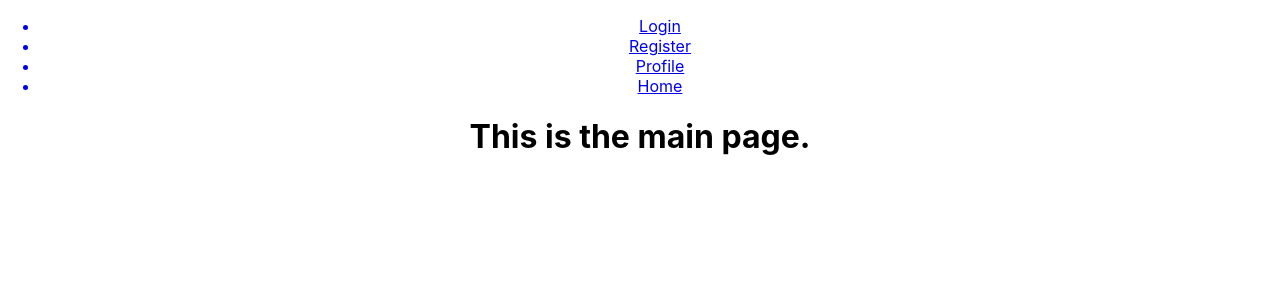
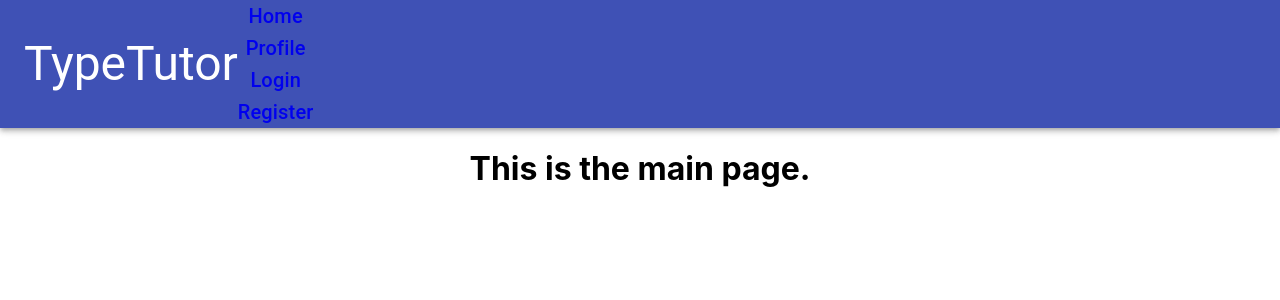
Before and after one commit to httpdaniel/type-tutor, a React (Create React App) app in the folder type-tutor-ui/: page / in a window 1280 px wide. Shown: the top 300 px of the page. Built offline with nearby package versions, Linux system fonts and the light colour scheme.

Commit message:
Updating navbar

```diff
--- a/type-tutor-ui/src/components/Navbar.js
+++ b/type-tutor-ui/src/components/Navbar.js
@@ -1,24 +1,43 @@
 import React from 'react';
+import '../styles/App.scss';
 import { Link } from 'react-router-dom';
+import {
+  AppBar, Toolbar, Typography,
+} from '@material-ui/core';
 
 function Navbar() {
   return (
-    <div>
-      <ul>
-        <Link to="/login">
-          <li>Login</li>
-        </Link>
-        <Link to="/register">
-          <li>Register</li>
-        </Link>
-        <Link to="/profile">
-          <li>Profile</li>
-        </Link>
-        <Link to="/">
-          <li>Home</li>
-        </Link>
-      </ul>
-    </div>
+    <AppBar position="static" className="navbar">
+      <Toolbar>
+        <div className="navbar__left">
+          <Typography variant="h3" className="navbar__title">
+            TypeTutor
+          </Typography>
+        </div>
+        <div className="navbar__right">
+          <Link to="/" style={{ textDecoration: 'none' }}>
+            <Typography variant="h6" className="navbar__link">
+              Home
+            </Typography>
+          </Link>
+          <Link to="/profile" style={{ textDecoration: 'none' }}>
+            <Typography variant="h6" className="navbar__link">
+              Profile
+            </Typography>
+          </Link>
+          <Link to="/login" style={{ textDecoration: 'none' }}>
+            <Typography variant="h6" className="navbar__link">
+              Login
+            </Typography>
+          </Link>
+          <Link to="/register" style={{ textDecoration: 'none' }}>
+            <Typography variant="h6" className="navbar__link">
+              Register
+            </Typography>
+          </Link>
+        </div>
+      </Toolbar>
+    </AppBar>
   );
 }
 
```
